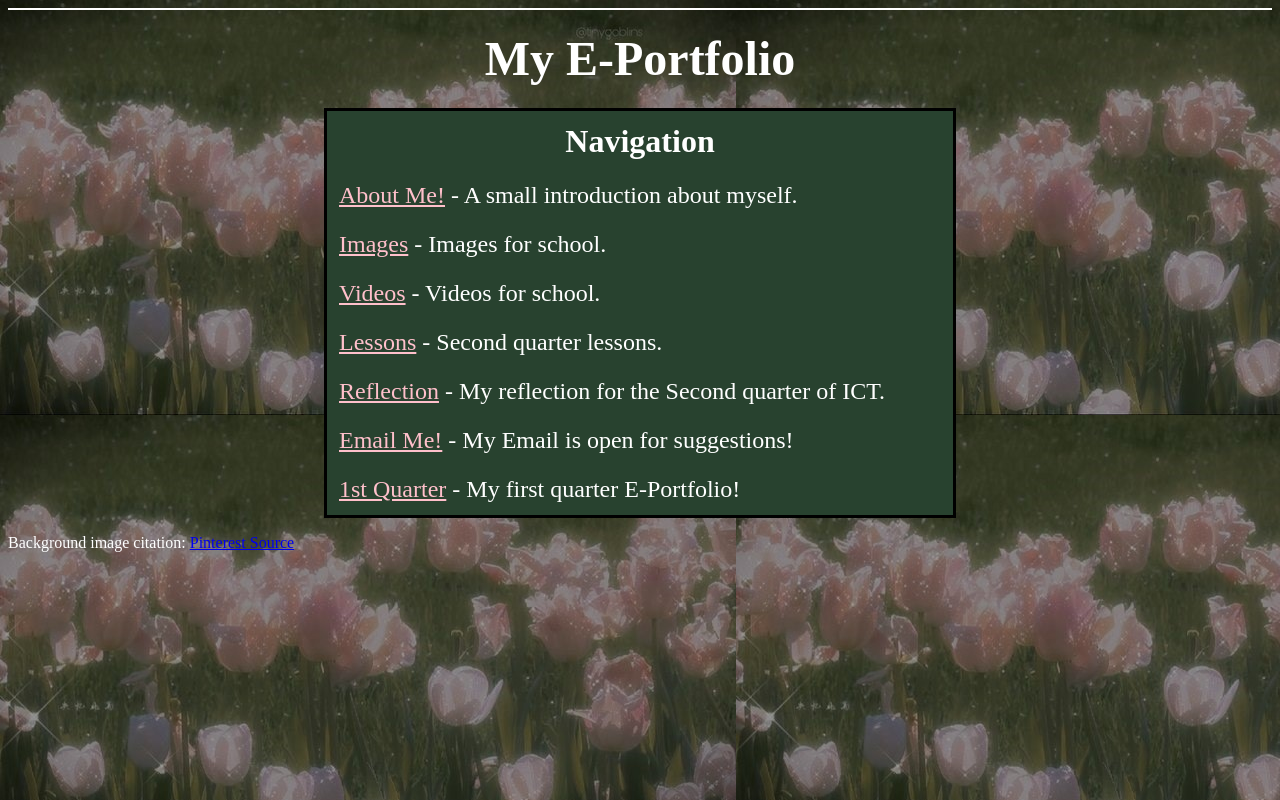
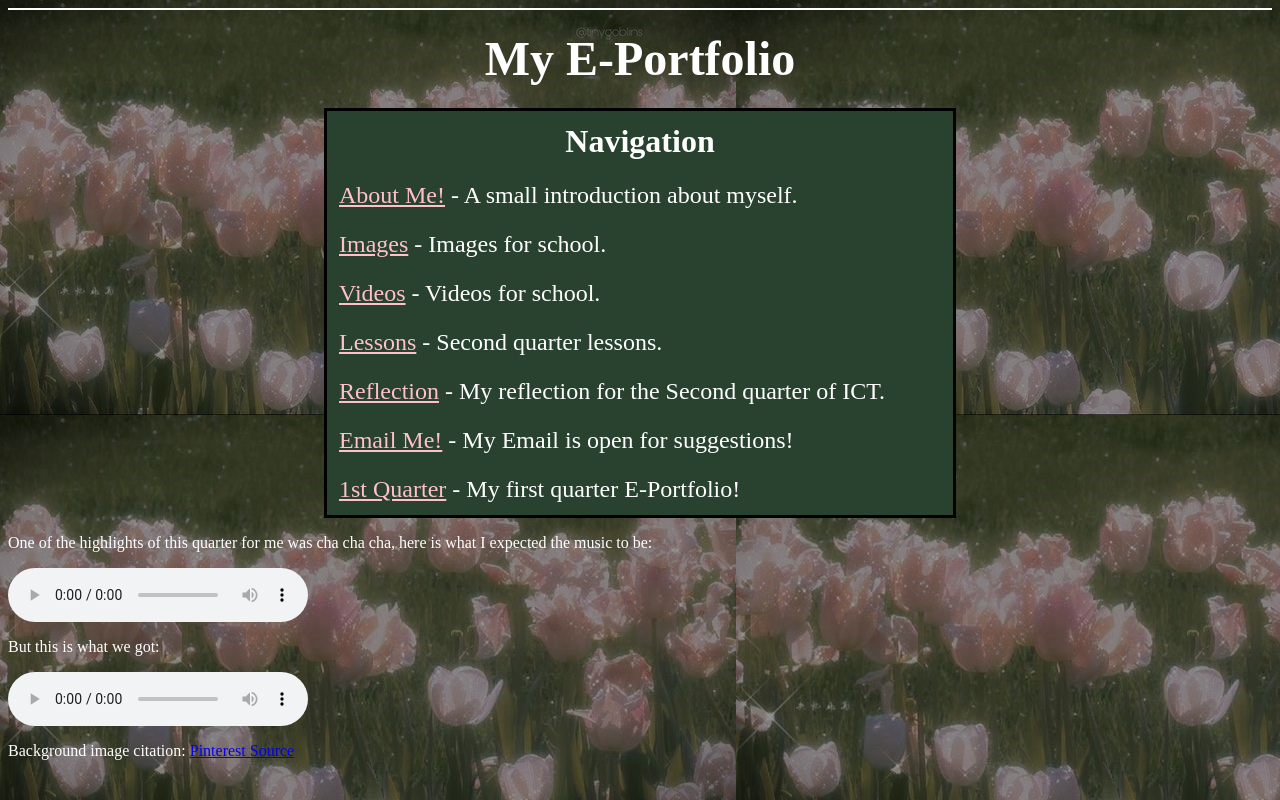
Before and after one commit to shxndaisies/DimaanoE-Port, a plain HTML site: page index.html in a window 1280 px wide. Drawn offline with Linux system fonts and the light colour scheme.

Commit message:
Update index.html

```diff
--- a/index.html
+++ b/index.html
@@ -34,6 +34,14 @@
 </tr>
 </font>
 </table>
+<p>One of the highlights of this quarter for me was cha cha cha, here is what I expected the music to be:</p>
+<audio controls>
+<source src="sway.mp3" type="audio/mpeg">
+</audio>
+<p>But this is what we got:</p>
+<audio controls>
+<source src="1.mp3" type="audio/mpeg">
+</audio>
 <p>Background image citation: <a href="https://ph.pinterest.com/pin/78250112273025442/" >Pinterest Source</a></p>
 </font>
 </body>
```
